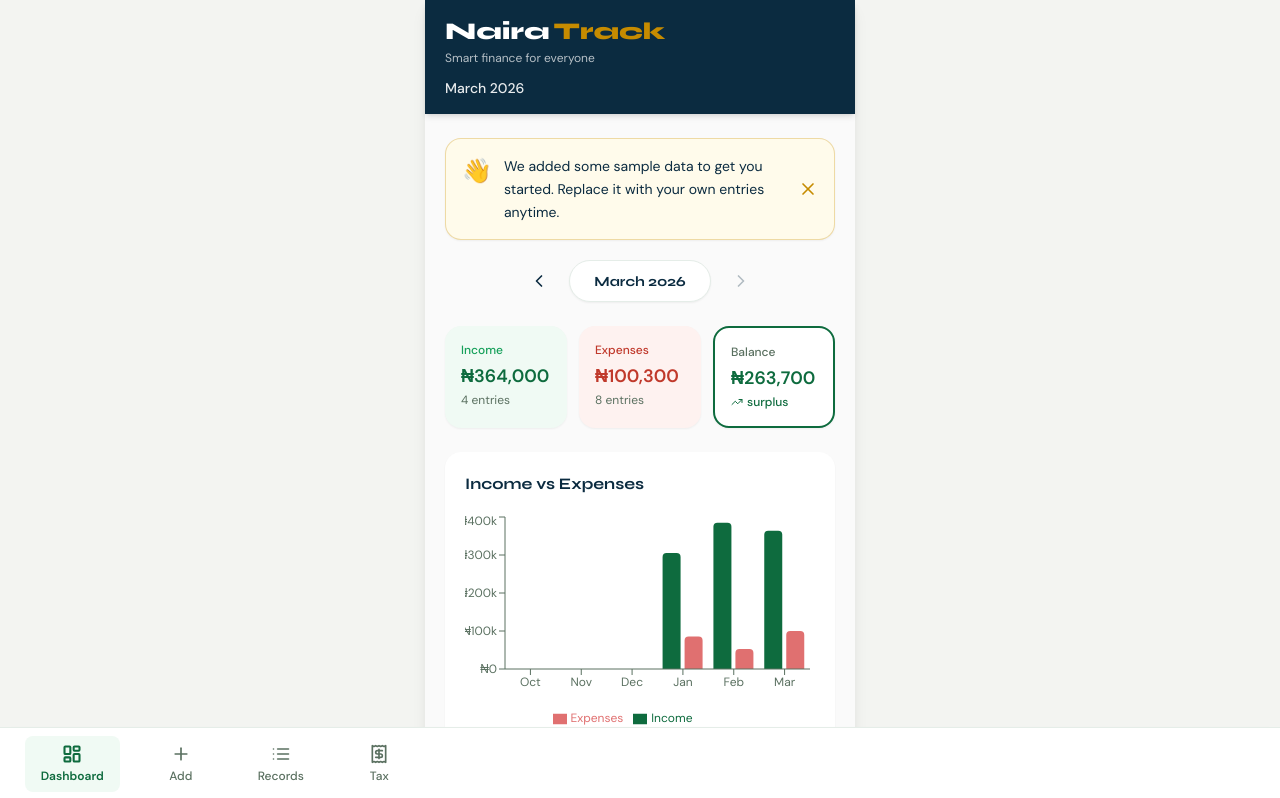
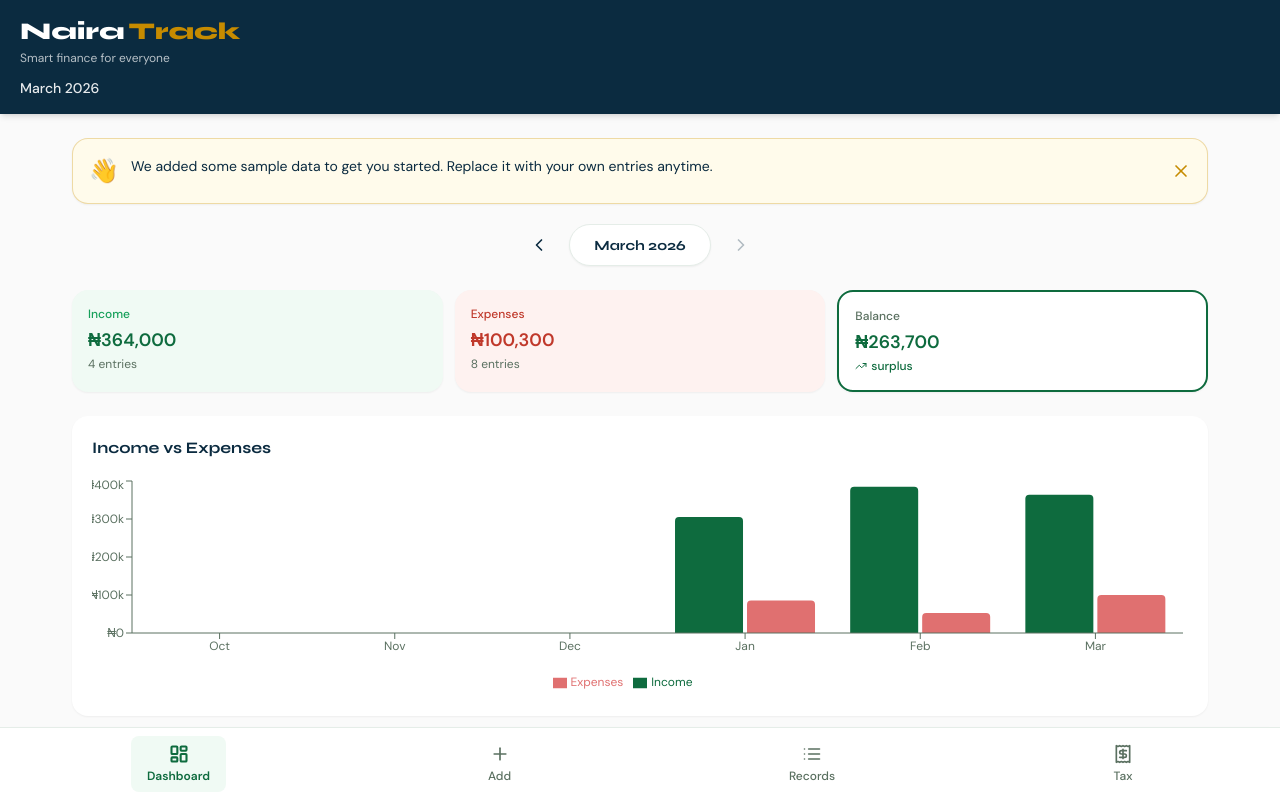
Before and after one commit to Cynthiee/nairatracks, a React (Vite) app: page / in a window 1280 px wide. Shown: the top 798 px of the page. Built offline with nearby package versions, Linux system fonts and the light colour scheme.

Commit message:
Updated App.tsx

```diff
--- a/src/App.tsx
+++ b/src/App.tsx
@@ -70,11 +70,11 @@ function App() {
   };
 
   return (
-    <div className="w-full min-h-screen bg-[#F3F4F1] flex">
-      <div className="flex-1 max-w-[430px] mx-auto w-full md:w-[430px] bg-soft-white md:shadow-lg flex flex-col">
+    <div className="w-full min-h-screen bg-[#F3F4F1] flex flex-col">
+      <div className="w-full bg-soft-white flex-1 flex flex-col">
         <Header currentMonth={currentMonth} />
 
-        <main className="px-5 pt-6 pb-24 flex-1 overflow-y-auto">
+        <main className="w-full px-5 md:px-8 pt-6 pb-24 flex-1 overflow-y-auto max-w-[1200px] mx-auto">
           {showDemoBanner && <DemoBanner onDismiss={handleDismissBanner} />}
 
           {(activeTab === 'dashboard' || activeTab === 'records') && (
--- a/src/components/BottomNav.tsx
+++ b/src/components/BottomNav.tsx
@@ -17,7 +17,7 @@ export function BottomNav({ activeTab, onTabChange }: BottomNavProps) {
 
   return (
     <nav className="fixed bottom-0 left-0 right-0 w-full bg-white border-t border-border shadow-lg">
-      <div className="max-w-[430px] mx-auto md:mx-0 flex items-center justify-around px-2 py-2">
+      <div className="flex items-center justify-around px-2 py-2">
         {tabs.map((tab) => {
           const Icon = tab.icon;
           const isActive = activeTab === tab.id;
--- a/src/components/Header.tsx
+++ b/src/components/Header.tsx
@@ -7,7 +7,7 @@ interface HeaderProps {
 export function Header({ currentMonth }: HeaderProps) {
   return (
     <header className="sticky top-0 z-50 w-full bg-navy px-5 py-4 shadow-md">
-      <div className="max-w-[430px] mx-auto md:mx-0 flex flex-col">
+      <div className="flex flex-col">
         <div className="flex items-baseline gap-1">
           <span className="font-syne text-2xl font-extrabold text-white">Naira</span>
           <span className="font-syne text-2xl font-extrabold text-gold">Track</span>
```
